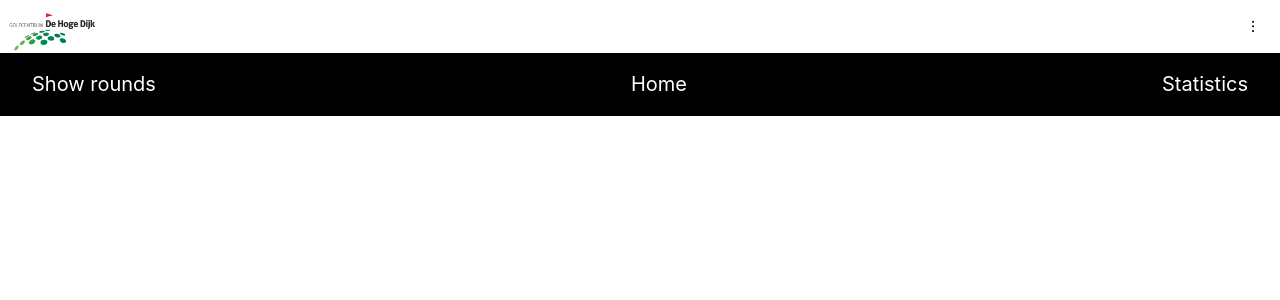
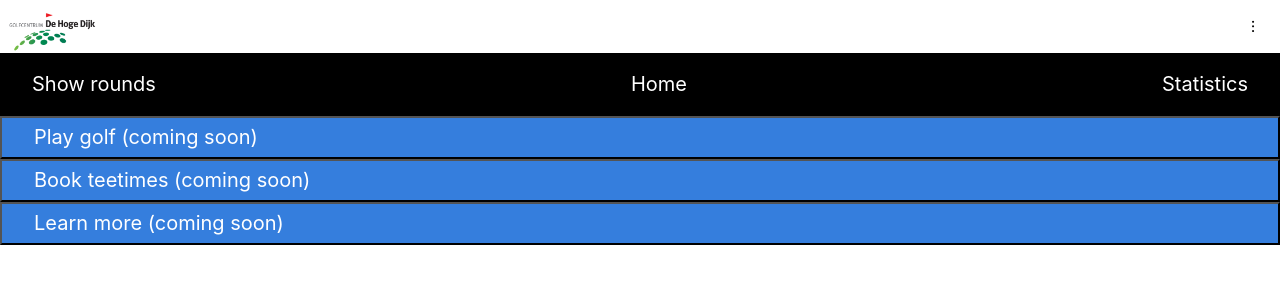
Before and after one commit to Desmond225/golfapp-2020, a React (Create React App) app: page / in a window 1280 px wide. Shown: the top 300 px of the page. Built offline with nearby package versions, Linux system fonts and the light colour scheme.

Commit message:
Routes & homepage btns

```diff
--- a/src/App.js
+++ b/src/App.js
@@ -1,6 +1,8 @@
 import React, { Component } from 'react';
 import './App.css';
 import Navigation from './components/navigation/navigation'
+import RoundList from './components/roundlist/roundlist'
+import Statistics from './components/statistics/statistics'
 
 class App extends Component {
   constructor() {
@@ -15,15 +17,26 @@ class App extends Component {
   }
 
   render() {
+    const {route} = this.state;
     return (
       <div className="App">
         <Navigation
           onRouteChange={this.onRouteChange}
         />
-        {/* <RoundList />  */}
-        {/* merge into later menu */}
-        {/* <Statistics />  */}
-        {/* merge into later menu */}
+        { route === 'home'
+          ?
+          <div className={{display: 'flex', flexDirection: 'column'}}>
+            <button className='f4 w-100 link dim ph4 pv2 dib white bg-blue tl'>Play golf (coming soon)</button>
+            <button className='f4 w-100 link dim ph4 pv2 dib white bg-blue tl'>Book teetimes (coming soon)</button>
+            <button className='f4 w-100 link dim ph4 pv2 dib white bg-blue tl'>Learn more (coming soon)</button>
+          </div>
+          : (
+            route === 'roundlist'
+            ? <RoundList />
+            : <Statistics />
+          )
+        }
+
       </div>
     );
   }
--- a/src/components/roundlist/roundList.js
+++ b/src/components/roundlist/roundList.js
@@ -0,0 +1,11 @@
+import React from 'react';
+
+const RoundList = () => {
+    return (
+        <div>
+            Round list
+        </div>
+    )
+}
+
+export default RoundList
--- a/src/components/statistics/statistics.js
+++ b/src/components/statistics/statistics.js
@@ -0,0 +1,11 @@
+import React from 'react';
+
+const Statistics = () => {
+    return (
+        <div>
+            Statistics
+        </div>
+    )
+}
+
+export default Statistics
```
